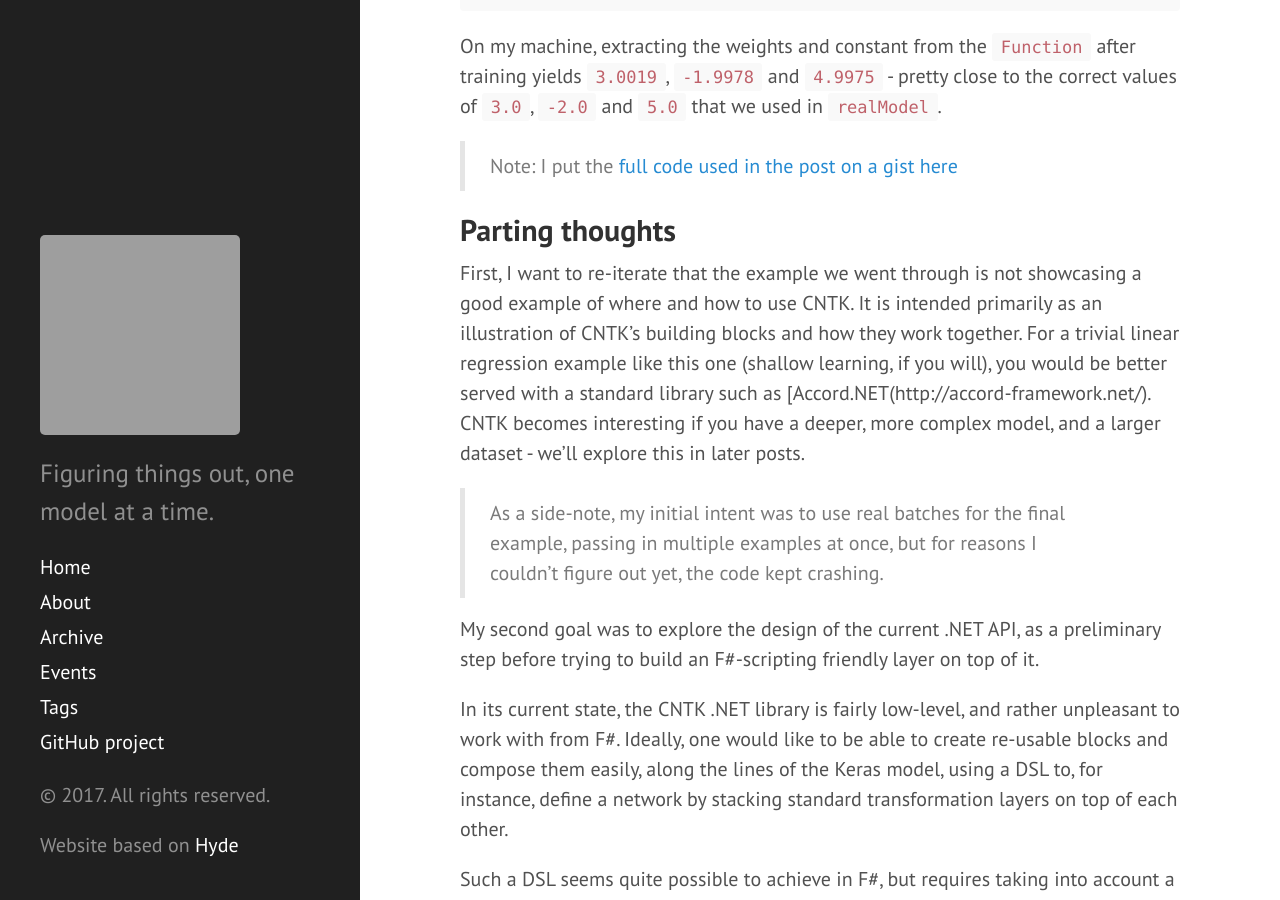
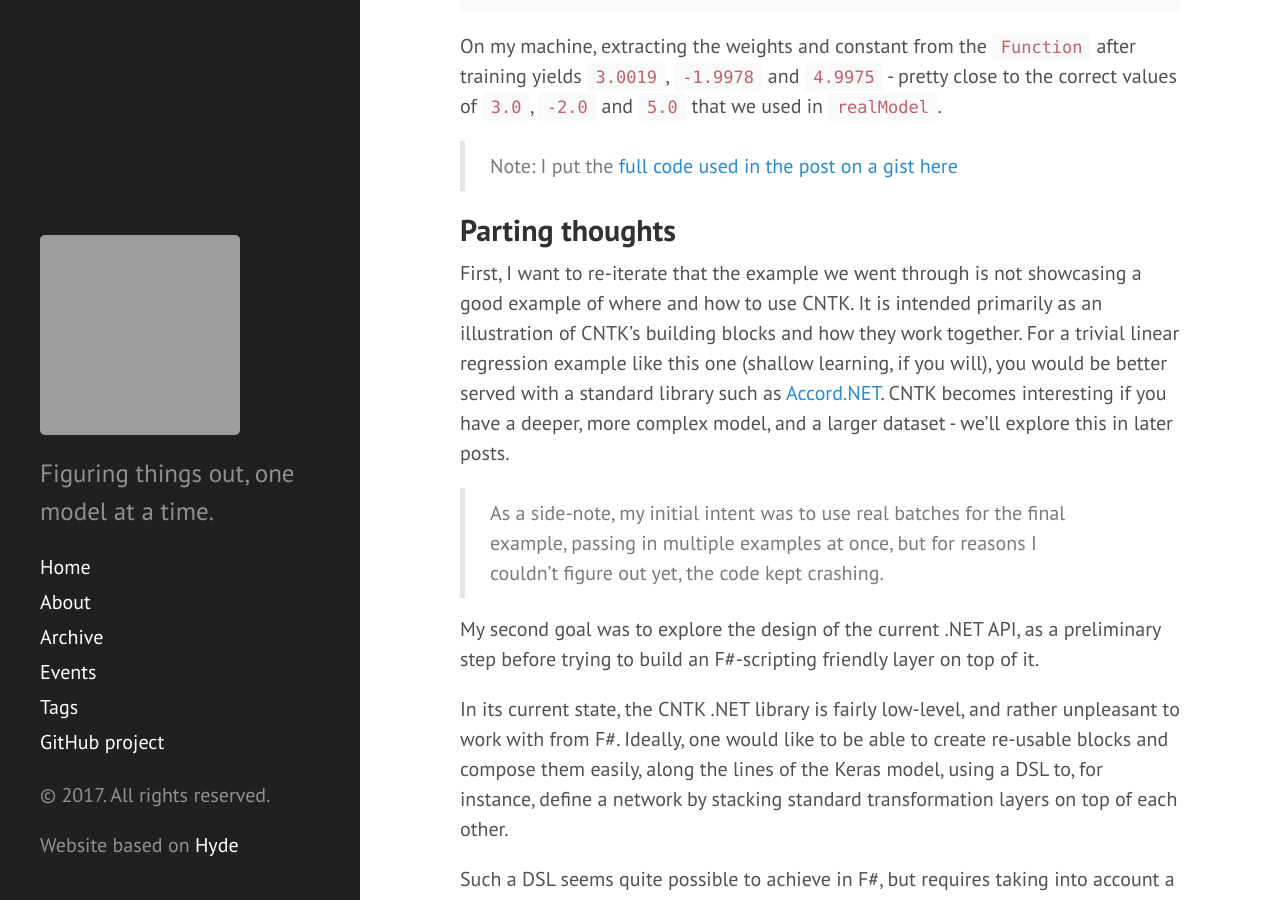
Before and after one commit to mathias-brandewinder/mathias-brandewinder.github.io, a Jekyll site: the page built from _posts/2017-12-23-baby-steps-with-cntk-and-fsharp.md, in a window 1280 px wide and 900 px high, scrolled down 11098 px. Built offline with Jekyll 4.4.1, drawn with Linux system fonts in a browser that asks for light colours; comment, search, counter and statistics services are not loaded; grey boxes are pictures that could not be loaded.

Commit message:
CNTK: typo in Accord link

```diff
--- a/_posts/2017-12-23-baby-steps-with-cntk-and-fsharp.md
+++ b/_posts/2017-12-23-baby-steps-with-cntk-and-fsharp.md
@@ -328,7 +328,7 @@
 
 ## Parting thoughts
 
-First, I want to re-iterate that the example we went through is not showcasing a good example of where and how to use CNTK. It is intended primarily as an illustration of CNTK's building blocks and how they work together. For a trivial linear regression example like this one (shallow learning, if you will), you would be better served with a standard library such as [Accord.NET(http://accord-framework.net/). CNTK becomes interesting if you have a deeper, more complex model, and a larger dataset - we'll explore this in later posts.
+First, I want to re-iterate that the example we went through is not showcasing a good example of where and how to use CNTK. It is intended primarily as an illustration of CNTK's building blocks and how they work together. For a trivial linear regression example like this one (shallow learning, if you will), you would be better served with a standard library such as [Accord.NET](http://accord-framework.net/). CNTK becomes interesting if you have a deeper, more complex model, and a larger dataset - we'll explore this in later posts.
 
 > As a side-note, my initial intent was to use real batches for the final example, passing in multiple examples at once, but for reasons I couldn't figure out yet, the code kept crashing.
 
```
